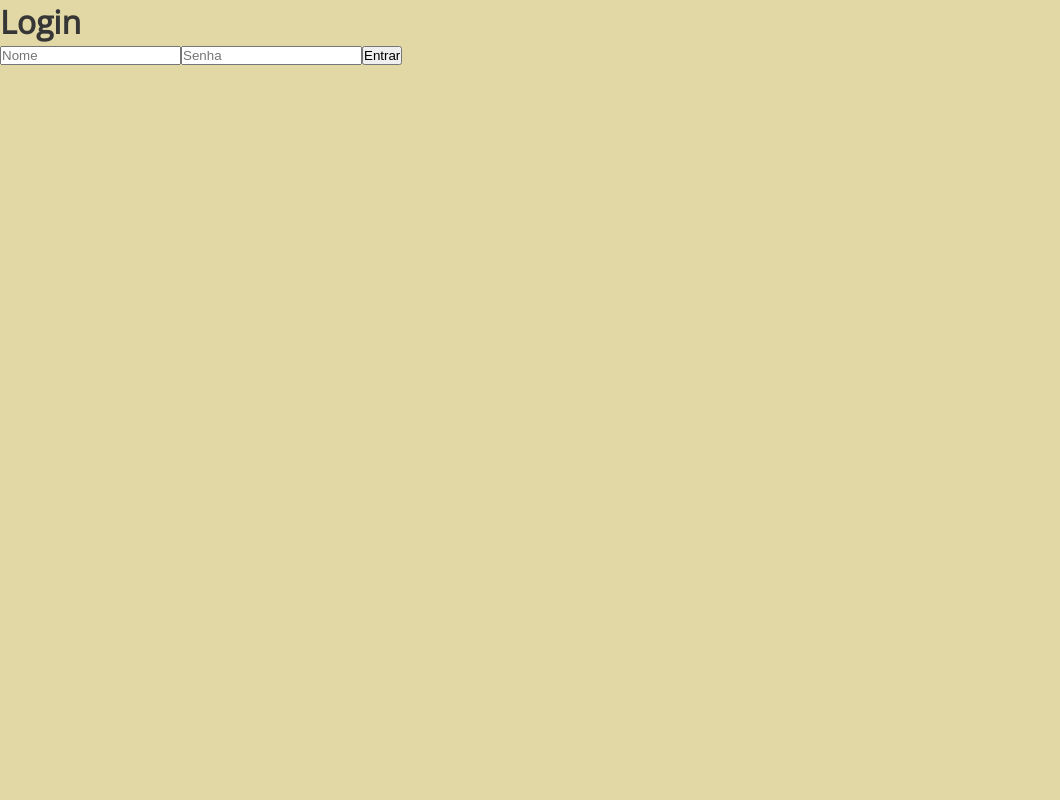
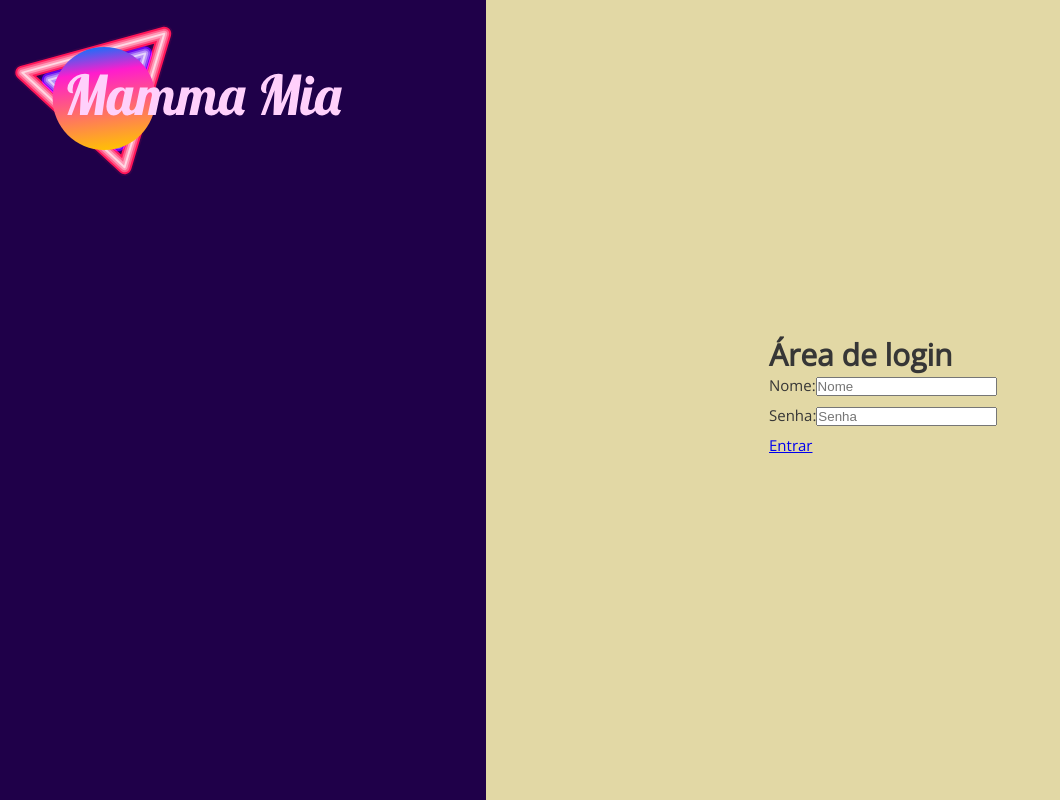
Before and after one commit to viniciuscaol/projeto-final-scdocker, a React (Vite) app: page /login in a window 1280 px wide. Shown: the whole page, without its empty margins (0-1060 px from the left). Built offline with nearby package versions, Linux system fonts and the light colour scheme.

Commit message:
desenvolvendo tela de login

```diff
--- a/src/pages/Login/login.jsx
+++ b/src/pages/Login/login.jsx
@@ -2,6 +2,24 @@
 import { useNavigate } from 'react-router-dom';
 
 import axios from 'axios'
+
+import {
+        LoginContainer,
+        LoginContent,
+        LoginBox,
+        LoginTitle,
+        FormBox,
+        FormItem,
+        FormLabel,
+        FormInput,
+        FormButton,
+        Sidebar,
+        SidebarContainer,
+        LogoContainer,
+        Logo,
+        ErrorMessage
+       } from './login.styles'
+
 
 const Login = () => {
     // AQUI FICAM OS MEUS HOOKS, FUNÇÕES, ETC..
@@ -31,13 +49,34 @@
     };
     return (
         // AQUI ENTRA O FORMULÁRIO DA TELA
-        <div>
-            <h1>Login</h1>
-            <input type="text" placeholder="Nome" value={nome} onChange={e => setNome(e.target.value)} />
-            <input type="password" placeholder="Senha" value={senha} onChange={e => setSenha(e.target.value)} />
-            <button onClick={EfetuarLogin}>Entrar</button>
-            {erro && <p>{erro}</p>}
-        </div>
+        <LoginContainer>
+            <Sidebar>
+                <SidebarContainer>
+                    <LogoContainer>
+                        <Logo src="../images/logo.svg" alt="Logomarca da casa de eventos" />
+                    </LogoContainer>
+                </SidebarContainer>
+            </Sidebar>
+            <LoginContent>
+                <LoginBox>
+                    <LoginTitle>Área de login</LoginTitle>
+                    <FormBox>
+                        <FormItem>
+                            <FormLabel>Nome:</FormLabel>
+                            <FormInput type="text" placeholder="Nome" value={nome} onChange={e => setNome(e.target.value)} />
+                        </FormItem>
+                        <FormItem>
+                            <FormLabel>Senha:</FormLabel>
+                            <FormInput type="password" placeholder="Senha" value={senha} onChange={e => setSenha(e.target.value)} />
+                        </FormItem>
+                        <FormItem>
+                            <FormButton onClick={EfetuarLogin}>Entrar</FormButton>
+                        </FormItem>
+                        {erro && <ErrorMessage>{erro}</ErrorMessage>}
+                    </FormBox>
+                </LoginBox>
+            </LoginContent>
+        </LoginContainer>
     );
 
 };
--- /dev/null
+++ b/src/pages/Login/login.styles.jsx
@@ -0,0 +1,45 @@
+import styled from 'styled-components';
+import { Link } from 'react-router-dom';
+
+export const LoginContainer = styled.div`
+    display: flex;
+    font-size: 15px;
+    line-height: 200%;
+    font-weight: 400;
+`
+
+export const LoginTitle = styled.h1``
+
+export const Sidebar = styled.aside`
+    color: #FFFFFF;
+    background-color: #1F0049;
+    height: 100vh;
+    width: 38%;
+`
+export const SidebarContainer = styled.div``
+
+export const LogoContainer = styled.div``
+
+export const Logo = styled.img``
+
+export const LoginContent = styled.main`
+    width: 62%;
+    height: 100vh;
+    background-color: #E2D8A5;
+    display: flex;
+    justify-content: center;
+    align-items: center;
+`
+export const LoginBox = styled.div``
+
+export const FormBox = styled.form``
+
+export const FormItem = styled.div``
+
+export const FormLabel = styled.label``
+
+export const FormInput = styled.input``
+
+export const FormButton = styled(Link)``
+
+export const ErrorMessage = styled.p``
```
